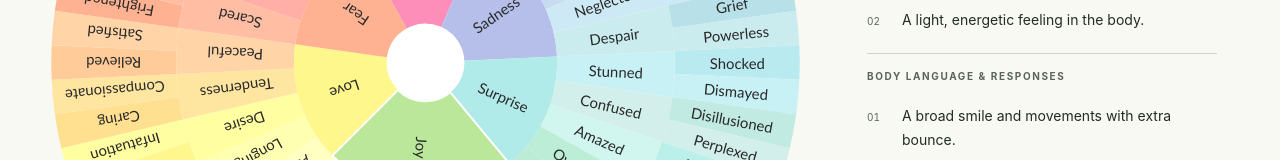
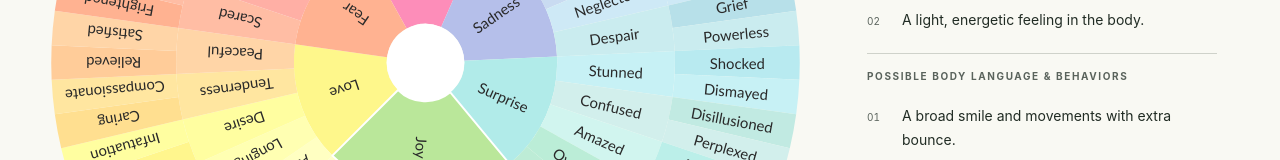
Before and after one commit to juleshaggard/department-of-emotions, a React (Vite) app: page / in a window 1280 px wide. Shown: the part 347-507 px from the top of the page. Built offline with nearby package versions, Linux system fonts and the light colour scheme.

Commit message:
Update Site source

```diff
--- a/src/explorer/EmotionExplorer.jsx
+++ b/src/explorer/EmotionExplorer.jsx
@@ -44,7 +44,7 @@ function EmotionDetails({ active, familyColor }) {
         <p className="emotion-definition">{active.info.definition}</p>
 
         <ExperienceSection title="How it may feel in the body" items={active.info.somaticExperiences} />
-        <ExperienceSection title="Body language & responses" items={active.info.responses} />
+        <ExperienceSection title="Possible body language & behaviors" items={active.info.responses} />
       </div>
     </aside>
   );
```
Also changed, not shown: 2 other files (tests, documents, lock files or other folders).
